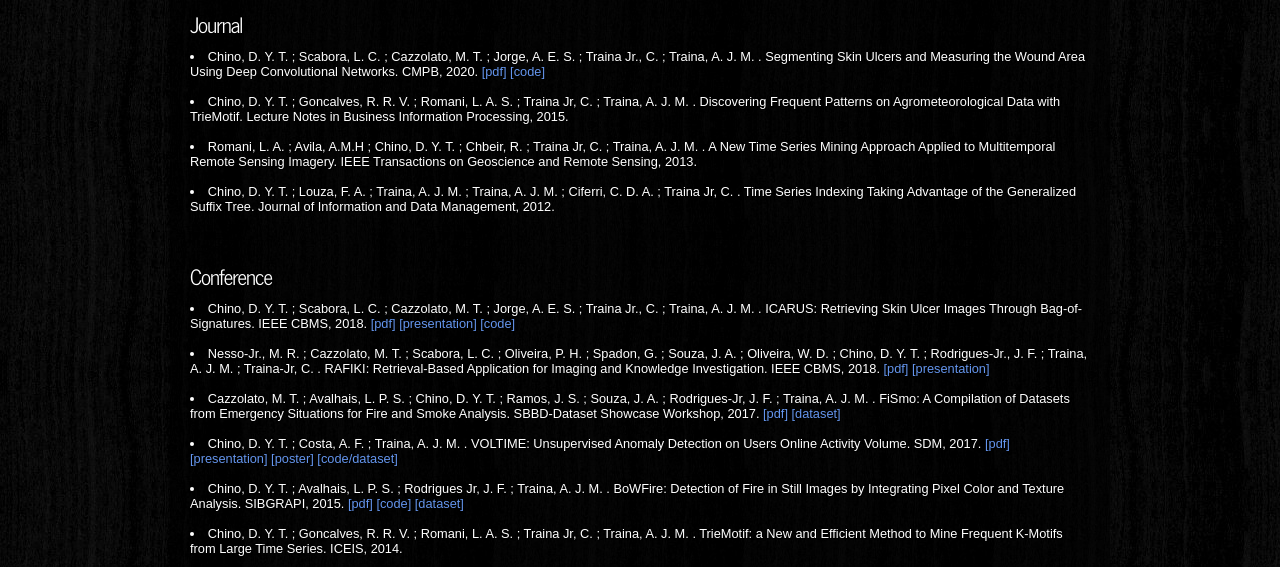
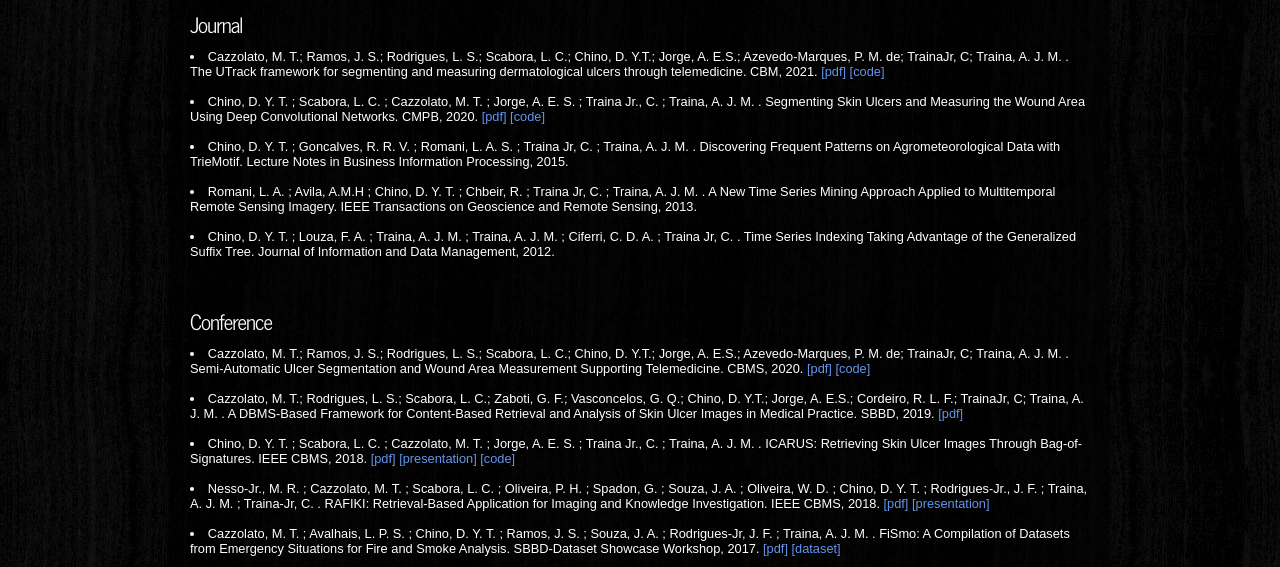
Before and after one commit to chinodyt/chinodyt.github.io, a plain HTML site: page publications.html in a window 1280 px wide. Shown: the part 250-817 px from the top of the page. Drawn offline with Linux system fonts and the light colour scheme.

Commit message:
Added latest publications.

```diff
--- a/publications.html
+++ b/publications.html
@@ -45,6 +45,11 @@
         	<br>
         	<br>
         	<h2>Journal</h2>
+            <li>
+                Cazzolato, M. T.; Ramos, J. S.; Rodrigues, L. S.; Scabora, L. C.; Chino, D. Y.T.; Jorge, A. E.S.; Azevedo-Marques, P. M. de; TrainaJr, C; Traina, A. J. M. .  The UTrack framework for segmenting and measuring dermatological ulcers through telemedicine.  CBM, 2021.
+                <a href="https://www.dropbox.com/s/c57rksi0qle33af/UTrack-preprint.pdf?dl=0" style="color:CornflowerBlue ">[pdf]</a>
+                <a href="https://github.com/mtcazzolato/utrack-app" style="color:CornflowerBlue ">[code]</a>
+            </li>
         	<li>
                 Chino, D. Y. T. ; Scabora, L. C. ; Cazzolato, M. T. ; Jorge, A. E. S. ; Traina Jr., C. ; Traina, A. J. M. .  Segmenting Skin Ulcers and Measuring the Wound Area Using Deep Convolutional Networks.  CMPB, 2020.
                 <a href="https://www.dropbox.com/s/dfs6awx1dpgbk2a/CMPB_ChinoEtAl_AcceptedVersion.pdf?dl=0" style="color:CornflowerBlue ">[pdf]</a>
@@ -63,6 +68,15 @@
         	<br>
         	<br>
         	<h2>Conference</h2>
+            <li>
+                Cazzolato, M. T.; Ramos, J. S.; Rodrigues, L. S.; Scabora, L. C.; Chino, D. Y.T.; Jorge, A. E.S.; Azevedo-Marques, P. M. de; TrainaJr, C; Traina, A. J. M. .  Semi-Automatic Ulcer Segmentation and Wound Area Measurement Supporting Telemedicine.  CBMS, 2020.
+                <a href="https://www.dropbox.com/s/32mws9c0lc3o98w/URule-preprint.pdf?dl=0" style="color:CornflowerBlue ">[pdf]</a>
+                <a href="https://github.com/mtcazzolato/urule-app" style="color:CornflowerBlue ">[code]</a>
+            </li>
+            <li>
+                Cazzolato, M. T.; Rodrigues, L. S.; Scabora, L. C.; Zaboti, G. F.; Vasconcelos, G. Q.; Chino, D. Y.T.; Jorge, A. E.S.; Cordeiro, R. L. F.; TrainaJr, C; Traina, A. J. M. .  A DBMS-Based Framework for Content-Based Retrieval and Analysis of Skin Ulcer Images in Medical Practice.  SBBD, 2019.
+                <a href="https://sol.sbc.org.br/index.php/sbbd/article/view/8812" style="color:CornflowerBlue ">[pdf]</a>
+            </li>
             <li>
                 Chino, D. Y. T. ; Scabora, L. C. ; Cazzolato, M. T. ; Jorge, A. E. S. ; Traina Jr., C. ; Traina, A. J. M. .  ICARUS: Retrieving Skin Ulcer Images Through Bag-of-Signatures.  IEEE CBMS, 2018.
                 <a href="https://www.dropbox.com/s/bnnon1jv4dm1mpl/ICARUS_CBMS2018.pdf?dl=0" style="color:CornflowerBlue ">[pdf]</a>
```
